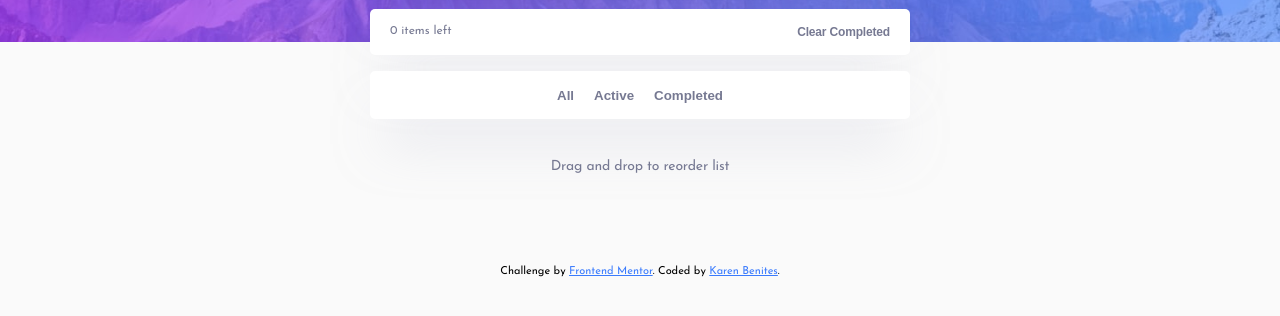
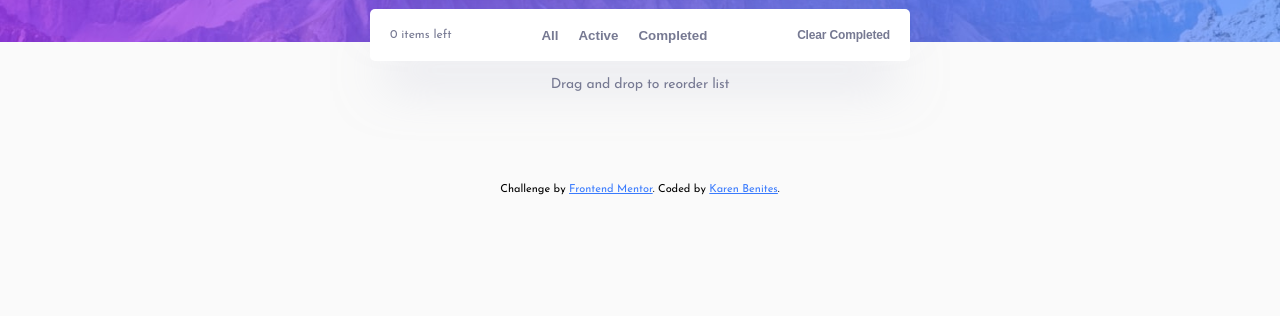
Before and after one commit to Karen-Benites/todo-app-main, a plain HTML site: page index.html in a window 1280 px wide. Shown: the part 158-474 px from the top of the page. Drawn offline with Linux system fonts and the light colour scheme.

Commit message:
added responsive task-management functionality: changing html DOM position

```diff
--- a/script.js
+++ b/script.js
@@ -3,6 +3,8 @@ const taskList = document.querySelector(".task__list");
 const clearButton = document.querySelector(".clear-button")
 const toggleThemeButton = document.querySelector(".header__theme-button")
 loadTasks()
+
+//Event Listeners
 
 taskForm.addEventListener("submit", (event) => {
     event.preventDefault();
@@ -60,6 +62,30 @@ if (currentTheme === "dark") {
     const button = document.querySelector(".header__theme-button")
     button.classList.add("dark__icon")
 }
+
+let mediaquery = window.matchMedia("(min-width: 768px)");
+
+function handleLayoutChange(event) {
+    const movedSection = document.querySelector(".task__summary");
+
+    if (event.matches) {
+        const newParent = document.querySelector(".task__management");
+        newParent.insertBefore(movedSection, newParent.children[1]);
+    } else {
+        const originalParent = document.querySelector("main");
+        const afterThis = document.querySelector(".task__dashboard");
+        originalParent.insertBefore(movedSection, afterThis.nextSibling);
+    }
+}
+
+// Ejecutar una vez al cargar la página
+handleLayoutChange(mediaquery);
+
+// Escuchar cambios posteriores en el ancho de pantalla
+mediaquery.addEventListener('change', handleLayoutChange);
+
+
+// Functions
 
 function createElementWithClass(type, className, textContent = "") {
     const element = document.createElement(type);
--- a/style.css
+++ b/style.css
@@ -274,9 +274,11 @@ main{
 }
 
 .task__management{
+    height: 52px;
     padding: 16px 20px;
     display: flex;
     justify-content: space-between;
+    align-items: center;
     font-size: 12px;
     font-weight: var(--normal);
     color: var(--Dark--Grayish-Blue);
@@ -360,3 +362,13 @@ main{
         background-image: url(assets/images/bg-desktop-dark.jpg);
     }
 }
+
+@media(min-width: 768px){
+    .task__summary{
+        box-shadow: none;
+        width: 10%;
+        height: 100%;
+        margin-bottom: 0;
+        border-radius: 0;
+    }
+}
```
